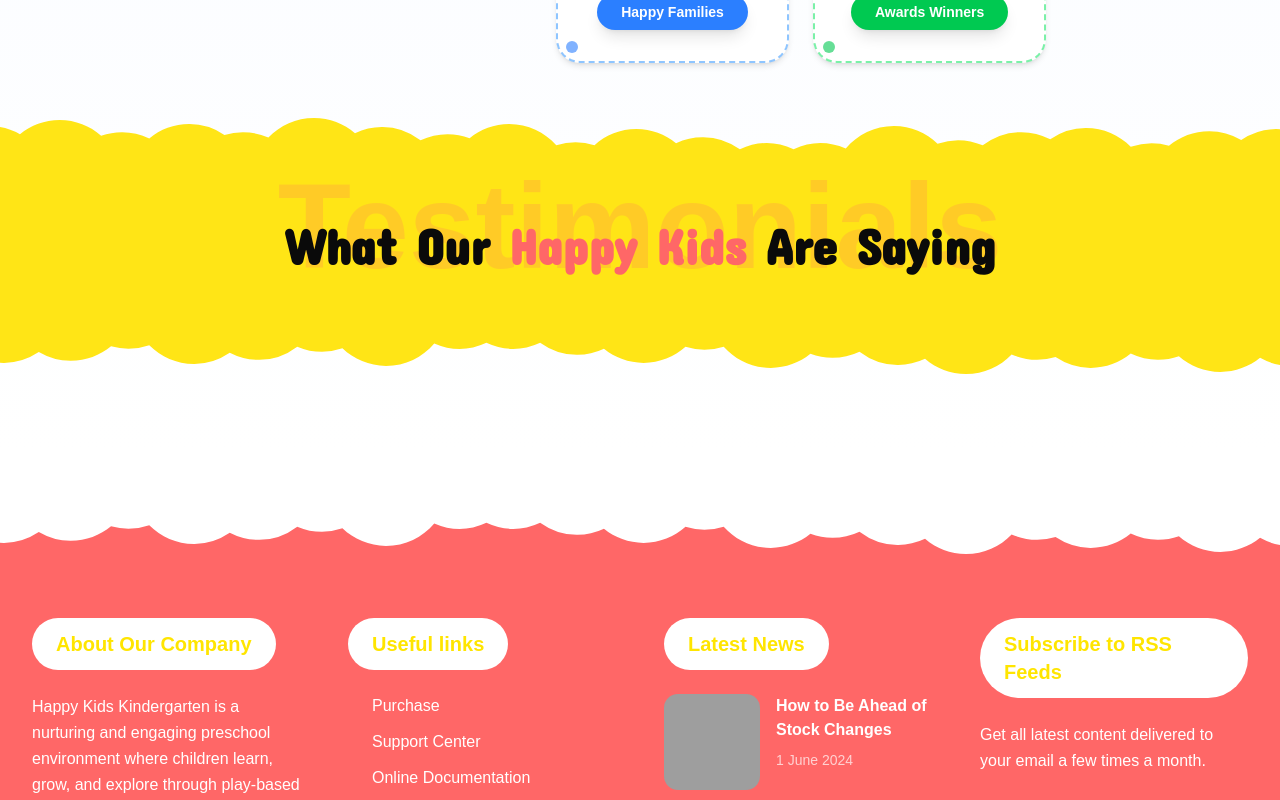
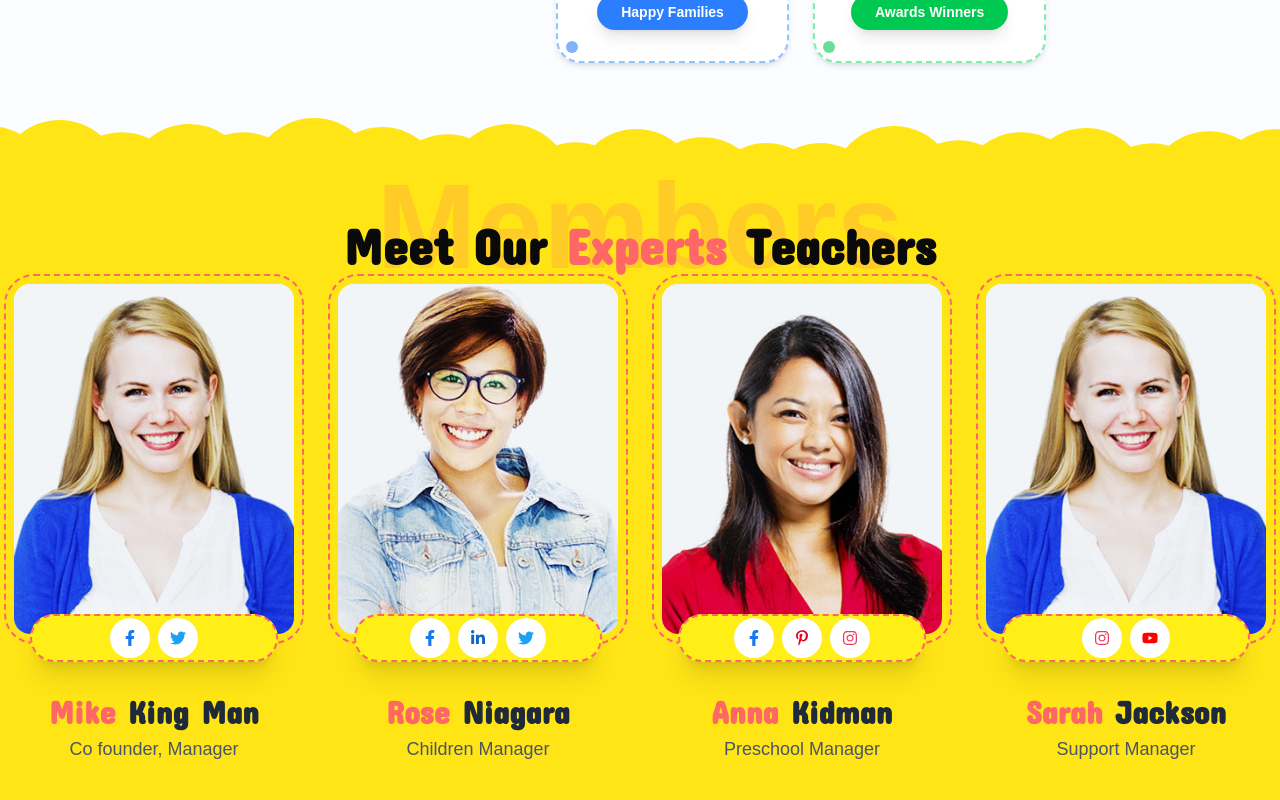
Before and after one commit to Dotun-Balogun/happy-kids, a Next.js app: page /about in a window 1280 px wide. Shown: the part 960-1760 px from the top of the page. Built offline with nearby package versions, Linux system fonts and the light colour scheme; grey boxes are pictures that could not be loaded.

Commit message:
member section

```diff
--- a/app/(pages)/about/page.tsx
+++ b/app/(pages)/about/page.tsx
@@ -5,6 +5,8 @@ import HeadingWithFaintText from '@/components/HeadingWithFaintText'
 import { statsData } from '@/app/data/StatData'
 import StatCard from '@/components/ui/cards/StatsCard'
 import SectionContainer from '@/components/SectionContainer'
+import MemberCard from '@/components/ui/cards/MemberCard'
+import {   membersData } from '@/app/data/membersData'
 
 const Aboutpage = () => {
   return (
@@ -71,14 +73,23 @@ const Aboutpage = () => {
       <SectionContainer waveColor='#ffe516' bgColor='#ffe516' topWave={true} bottomWave={true}>
 <div>
           <HeadingWithFaintText
-            faintText='Testimonials'
+            faintText='Members'
             faintTextClassName='top-2 left-1/2 -translate-x-1/2 text-primary text-[48px] font-bold opacity-10 lg:opacity-20'
           >
             <h2 className='text-[32px] md:text-4xl lg:text-[50px] font-concert-one font-bold text-center'>
-              What Our {" "} <span className='text-primary'>Happy Kids</span>{" "}Are Saying
+              Meet Our {" "} <span className='text-primary'>Experts</span>{" "} Teachers
             </h2>
           </HeadingWithFaintText>
     </div>
+    <div className='grid grid-cols-1 sm:grid-cols-2 lg:grid-cols-3 xl:grid-cols-4 gap-8 lg:gap-4 place-items-center'>
+          {membersData.map((member, index) => (
+            <MemberCard
+              key={member.id}
+              member={member}
+              index={index}
+            />
+          ))}
+        </div>
 
       </SectionContainer>
     </div>
--- /dev/null
+++ b/app/data/membersData.ts
@@ -0,0 +1,68 @@
+import { StaticImageData } from 'next/image'
+import member1 from '@/app/assets/images/t2.jpg'
+import member2 from '@/app/assets/images/t4.jpg'
+import member3 from '@/app/assets/images/t5.jpg'
+import member4 from '@/app/assets/images/t2.jpg'
+
+export type SocialPlatform = 'facebook' | 'twitter' | 'linkedin' | 'instagram' | 'pinterest' | 'youtube'
+
+export interface MemberData {
+  id: number
+  firstName: string
+  lastName: string
+  role: string
+  image: StaticImageData | string
+  socials: Array<{
+    platform: SocialPlatform
+    url: string
+  }>
+}
+
+export const membersData: MemberData[] = [
+  {
+    id: 1,
+    firstName: 'Mike',
+    lastName: 'King Man',
+    role: 'Co founder, Manager',
+    image: member1,
+    socials: [
+      { platform: 'facebook', url: 'https://facebook.com' },
+      { platform: 'twitter', url: 'https://twitter.com' }
+    ]
+  },
+  {
+    id: 2,
+    firstName: 'Rose',
+    lastName: 'Niagara',
+    role: 'Children Manager',
+    image: member2,
+    socials: [
+      { platform: 'facebook', url: 'https://facebook.com' },
+      { platform: 'linkedin', url: 'https://linkedin.com' },
+      { platform: 'twitter', url: 'https://twitter.com' }
+    ]
+  },
+  {
+    id: 3,
+    firstName: 'Anna',
+    lastName: 'Kidman',
+    role: 'Preschool Manager',
+    image: member3,
+    socials: [
+      { platform: 'facebook', url: 'https://facebook.com' },
+      { platform: 'pinterest', url: 'https://pinterest.com' },
+      { platform: 'instagram', url: 'https://instagram.com' }
+    ]
+  },
+  {
+    id: 4,
+    firstName: 'Sarah',
+    lastName: 'Jackson',
+    role: 'Support Manager',
+    image: member4,
+    socials: [
+      { platform: 'instagram', url: 'https://instagram.com' },
+      { platform: 'youtube', url: 'https://youtube.com' }
+    ]
+  }
+]
--- /dev/null
+++ b/components/ui/SocialIcon.tsx
@@ -0,0 +1,92 @@
+'use client'
+
+import React from 'react'
+import Link from 'next/link'
+import { motion } from 'framer-motion'
+import {
+  FaFacebookF,
+  FaTwitter,
+  FaLinkedinIn,
+  FaInstagram,
+  FaPinterestP,
+  FaYoutube
+} from 'react-icons/fa'
+import { SocialPlatform } from '@/app/data/membersData'
+
+interface SocialIconProps {
+  platform: SocialPlatform
+  url: string
+}
+
+// Official brand colors
+const socialConfig = {
+  facebook: {
+    icon: FaFacebookF,
+    color: '#1877F2',
+    hoverColor: '#1565D8',
+    label: 'Facebook'
+  },
+  twitter: {
+    icon: FaTwitter,
+    color: '#1DA1F2',
+    hoverColor: '#1A8CD8',
+    label: 'Twitter'
+  },
+  linkedin: {
+    icon: FaLinkedinIn,
+    color: '#0A66C2',
+    hoverColor: '#004182',
+    label: 'LinkedIn'
+  },
+  instagram: {
+    icon: FaInstagram,
+    color: '#E4405F',
+    hoverColor: '#D62976',
+    label: 'Instagram'
+  },
+  pinterest: {
+    icon: FaPinterestP,
+    color: '#E60023',
+    hoverColor: '#BD081C',
+    label: 'Pinterest'
+  },
+  youtube: {
+    icon: FaYoutube,
+    color: '#FF0000',
+    hoverColor: '#CC0000',
+    label: 'YouTube'
+  }
+}
+
+const SocialIcon = ({ platform, url }: SocialIconProps) => {
+  const config = socialConfig[platform]
+  const Icon = config.icon
+
+  return (
+    <motion.div
+      whileHover={{ scale: 1.15, y: -3 }}
+      whileTap={{ scale: 0.95 }}
+      transition={{ type: 'spring', stiffness: 400, damping: 17 }}
+    >
+      <Link
+        href={url}
+        target="_blank"
+        rel="noopener noreferrer"
+        className='group relative w-10 h-10 flex items-center justify-center rounded-full bg-white hover:shadow-lg transition-all duration-300'
+        aria-label={`Visit ${config.label}`}
+      >
+        <Icon
+          className="w-4 h-4 transition-colors duration-300"
+          style={{ color: config.color }}
+        />
+
+        <div
+          className="absolute inset-0 rounded-full opacity-0 group-hover:opacity-10 transition-opacity duration-300"
+          style={{ backgroundColor: config.color }}
+        />
+      </Link>
+    </motion.div>
+  )
+}
+
+export default SocialIcon
--- a/components/ui/cards/MemberCard.tsx
+++ b/components/ui/cards/MemberCard.tsx
@@ -1,8 +1,76 @@
+'use client'
+
+import Image from 'next/image'
 import React from 'react'
+import { motion } from 'framer-motion'
+import { MemberData } from '@/app/data/membersData'
+import SocialIcon from '../SocialIcon'
 
-const MemberCard = () => {
+interface MemberCardProps {
+  member: MemberData
+  index?: number
+}
+
+const MemberCard = ({ member, index = 0 }: MemberCardProps) => {
   return (
-    <div>MemberCard</div>
+    <motion.article
+      className='relative w-full max-w-[300px] mx-auto'
+      initial={{ opacity: 0, y: 50 }}
+      whileInView={{ opacity: 1, y: 0 }}
+      viewport={{ once: true, margin: '-50px' }}
+      transition={{ duration: 0.5, delay: index * 0.1 }}
+    >
+      <motion.div
+        className='relative border-2 border-primary border-dashed rounded-[30px] p-2 mb-12 '
+        whileHover={{ y: -5, boxShadow: '0 10px 30px rgba(0,0,0,0.1)' }}
+        transition={{ duration: 0.3 }}
+      >
+        <div className='relative w-full h-[350px] rounded-2xl overflow-hidden bg-gray-100'>
+          <Image
+            src={member.image}
+            alt={`${member.firstName} ${member.lastName} - ${member.role}`}
+            fill
+            className='object-cover'
+            sizes='(max-width: 768px) 100vw, (max-width: 1200px) 50vw, 335px'
+          />
+        </div>
+
+        <motion.div
+          className='absolute -bottom-5 left-1/2 -translate-x-1/2 w-[calc(100%-3rem)] z-20'
+          initial={{ y: 10, opacity: 0 }}
+          whileInView={{ y: 0, opacity: 1 }}
+          viewport={{ once: true }}
+          transition={{ duration: 0.5, delay: 0.2 + index * 0.1 }}
+        >
+          <div className='bg-[#FFEF16] h-12 border-2 border-primary border-dashed rounded-full flex items-center justify-center gap-2 px-4 shadow-xl'>
+            {member.socials.map((social, idx) => (
+              <SocialIcon
+                key={`${member.id}-${social.platform}-${idx}`}
+                platform={social.platform}
+                url={social.url}
+              />
+            ))}
+          </div>
+        </motion.div>
+      </motion.div>
+
+      {/* Member Info */}
+      <motion.div
+        className='flex flex-col items-center justify-center text-center px-4'
+        initial={{ opacity: 0 }}
+        whileInView={{ opacity: 1 }}
+        viewport={{ once: true }}
+        transition={{ duration: 0.5, delay: 0.3 + index * 0.1 }}
+      >
+        <h3 className='text-[28px] md:text-[32px] font-bold font-concert-one leading-tight'>
+          <span className='text-primary'>{member.firstName}</span>{' '}
+          <span className='text-gray-800'>{member.lastName}</span>
+        </h3>
+        <p className='text-[16px] md:text-[18px] text-gray-600 mt-1 font-medium'>
+          {member.role}
+        </p>
+      </motion.div>
+    </motion.article>
   )
 }
 
```
